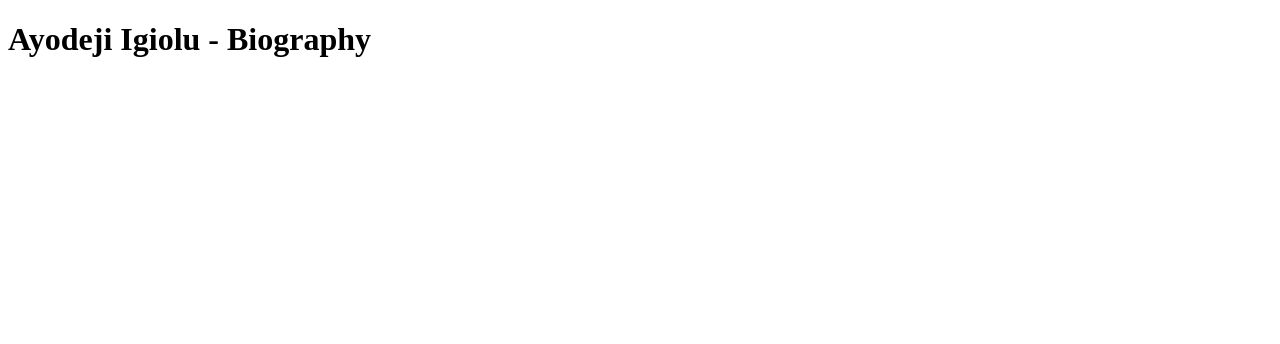
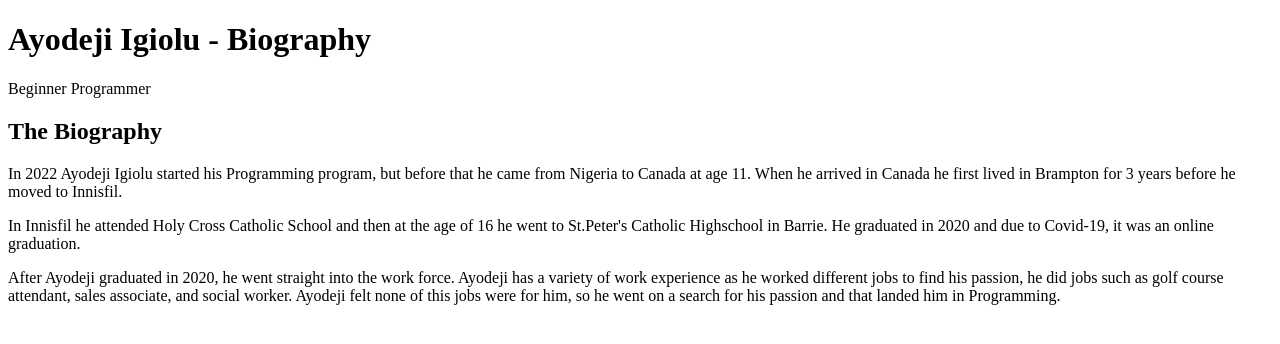
Before and after one commit to Deji098/LAB-01, a plain HTML site: page index.html in a window 1280 px wide. Drawn offline with Linux system fonts and the light colour scheme.

Commit message:
3 Paragraphs Added

```diff
--- a/index.html
+++ b/index.html
@@ -1,5 +1,6 @@
 <!DOCTYPE html>
 <html lang="en">
+
 <head>
     <meta charset="UTF-8">
     <meta http-equiv="X-UA-Compatible" content="IE=edge">
@@ -8,6 +9,23 @@
 </head>
 
 <body>
-  <h1>Ayodeji Igiolu - Biography</h1>
+    <header>
+        <h1>Ayodeji Igiolu - Biography</h1>
+        <p>Beginner Programmer</p>
+    </header>
+
+    <section>
+        <h2>The Biography</h2>
+        <p>
+            In 2022 Ayodeji Igiolu started his Programming program, but before that he came from Nigeria to Canada at age 11. When he arrived in Canada he first lived in Brampton for 3 years before he moved to Innisfil.
+        </p>
+        <p>
+            In Innisfil he attended Holy Cross Catholic School and then at the age of 16 he went to St.Peter's Catholic Highschool in Barrie. He graduated in 2020 and due to Covid-19, it was an online graduation.
+        </p>
+        <p>
+            After Ayodeji graduated in 2020, he went straight into the work force. Ayodeji has a variety of work experience as he worked different jobs to find his passion, he did jobs such as golf course attendant, sales associate, and social worker. Ayodeji felt none of this jobs were for him, so he went on a search for his passion and that landed him in Programming.
+        </p>
+    </section>
 </body>
+
 </html>
```
